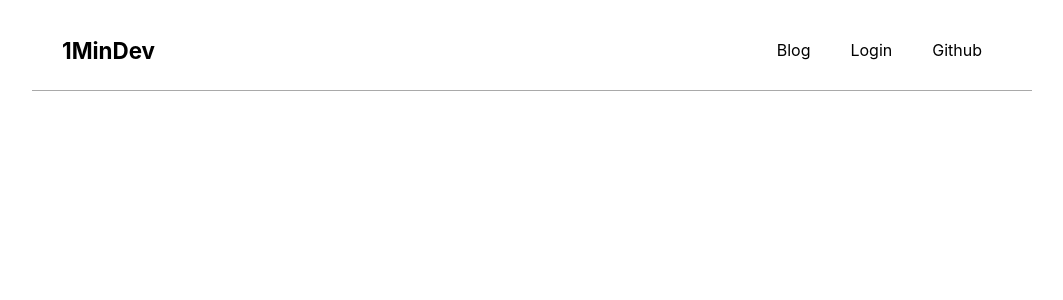
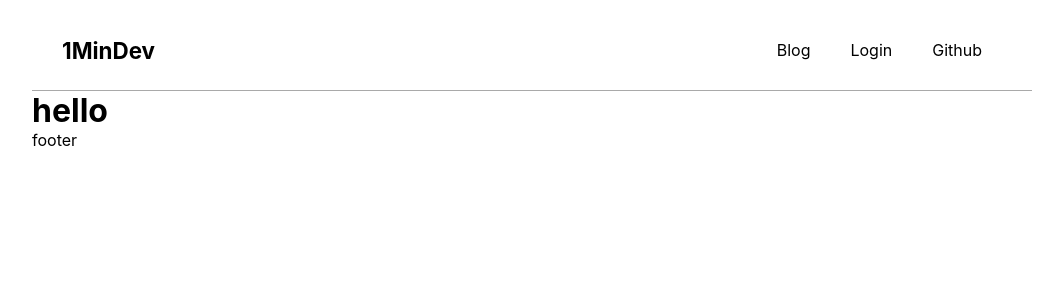
Before and after one commit to adkinsmpage/blog-page, a Next.js app: page / in a window 1280 px wide. Shown: the top 300 px of the page, without its empty margins (108-1171 px from the left). Built offline with nearby package versions, Linux system fonts and the light colour scheme.

Commit message:
create Footer, Layout and PostList compontent

```diff
--- /dev/null
+++ b/components/Footer/Footer.tsx
@@ -0,0 +1,5 @@
+import style from "./Footer.module.css";
+
+export default function Footer() {
+  return <div className={style.wrapper}>footer</div>;
+}
--- /dev/null
+++ b/components/Layout/Layout.module.css
@@ -0,0 +1,3 @@
+.wrapper {
+  min-height: 100vh;
+}
--- /dev/null
+++ b/components/PostList/PostList.tsx
@@ -0,0 +1,8 @@
+import style from "./PostList.module.css";
+interface IPostList {
+  children: React.ReactNode;
+}
+
+export default function PostList({ children }: IPostList) {
+  return <div className={style.wrapper}>{children}</div>;
+}
--- a/pages/index.tsx
+++ b/pages/index.tsx
@@ -2,7 +2,9 @@ import type { NextPage } from "next";
 import Head from "next/head";
 import Image from "next/image";
 import Link from "next/link";
+import Footer from "../components/Footer/Footer";
 import NavBar from "../components/NavBar/NavBar";
+import PostList from "../components/PostList/PostList";
 
 const Home: NextPage = () => {
   return (
@@ -12,8 +14,11 @@ const Home: NextPage = () => {
         <meta name="description" content="Generated by create next app" />
         <link rel="icon" href="/favicon.ico" />
       </Head>
-
       <NavBar />
+      <PostList>
+        <h1>hello</h1>
+      </PostList>
+      <Footer />
     </>
   );
 };
```
Also changed, not shown: components/Layout/Layout.tsx (added, +9 -0 lines), components/Footer/Footer.module.css (added), components/PostList/PostList.module.css (added).
